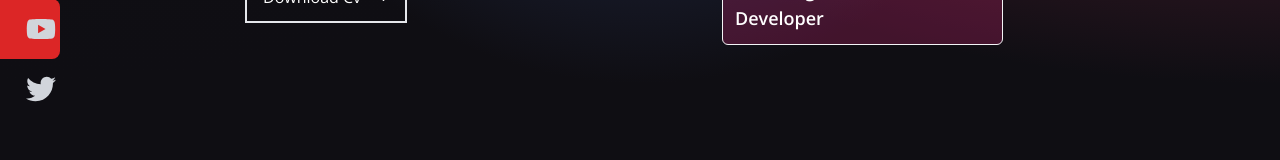
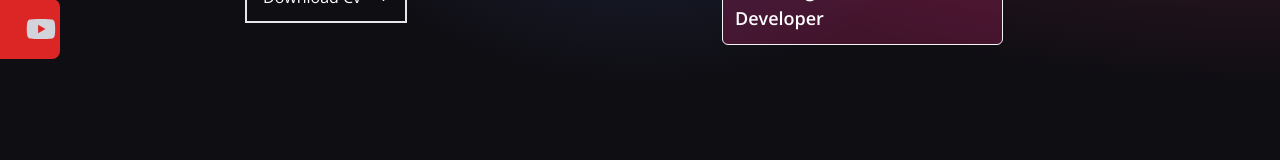
Before and after one commit to ShorunTech/Portfolio_Building, a React (Vite) app: page / in a window 1280 px wide. Shown: the part 401-561 px from the top of the page. Built offline with nearby package versions, Linux system fonts and the light colour scheme.

Commit message:
home.jsx

```diff
--- a/src/components/Home.jsx
+++ b/src/components/Home.jsx
@@ -105,10 +105,7 @@ const Home = () => {
                     </a>
                 </li>
                 <li className="w-[160px] h-[60px] flex justify-between items-center ml-[-100px] hover:ml-[-10px] duration-300 rounded-lg bg-blue600">
-                    <a className="flex justify-between items-center w-full text-gray-300 p-1"
-                    href="/">
-                     Twitter <FaTwitter size={30} />
-                    </a>
+
                 </li>
             </ul>
          </div>
```
